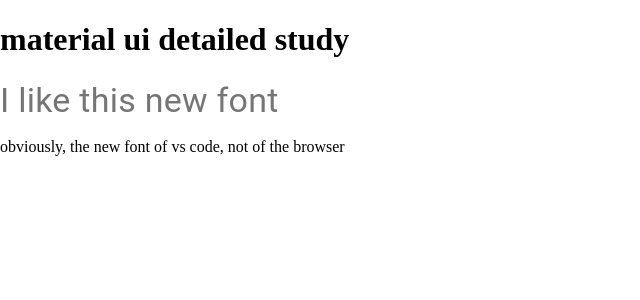
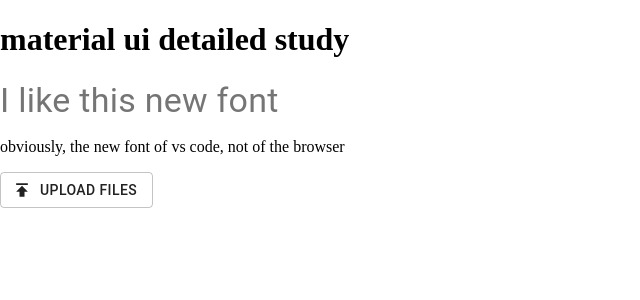
Before and after one commit to zoyron/-material-ui-prac, a React (Create React App) app: page / in a window 1280 px wide. Shown: the top 300 px of the page, without its empty margins (0-640 px from the left). Built offline with nearby package versions, Linux system fonts and the light colour scheme.

Commit message:
custom theme: initial commit

```diff
--- a/src/App.js
+++ b/src/App.js
@@ -1,5 +1,7 @@
 import React from "react";
-import { Typography } from "@material-ui/core";
+import { Typography, Button, createMuiTheme } from "@material-ui/core";
+import PublishIcon from "@material-ui/icons/Publish";
+
 const App = () => {
   return (
     <div>
@@ -8,6 +10,9 @@ const App = () => {
         I like this new font
       </Typography>
       <p>obviously, the new font of vs code, not of the browser</p>
+      <Button variant="outlined" startIcon={<PublishIcon />}>
+        Upload Files
+      </Button>
     </div>
   );
 };
```
